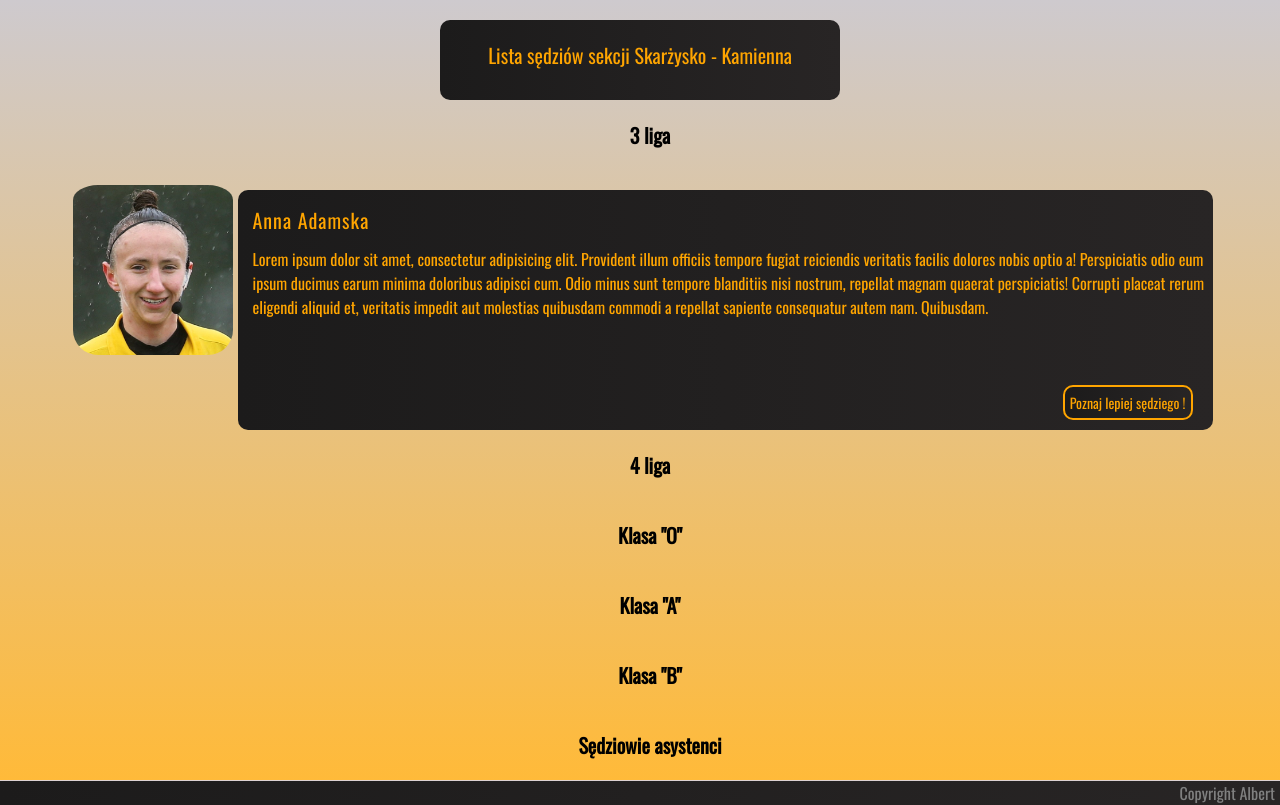
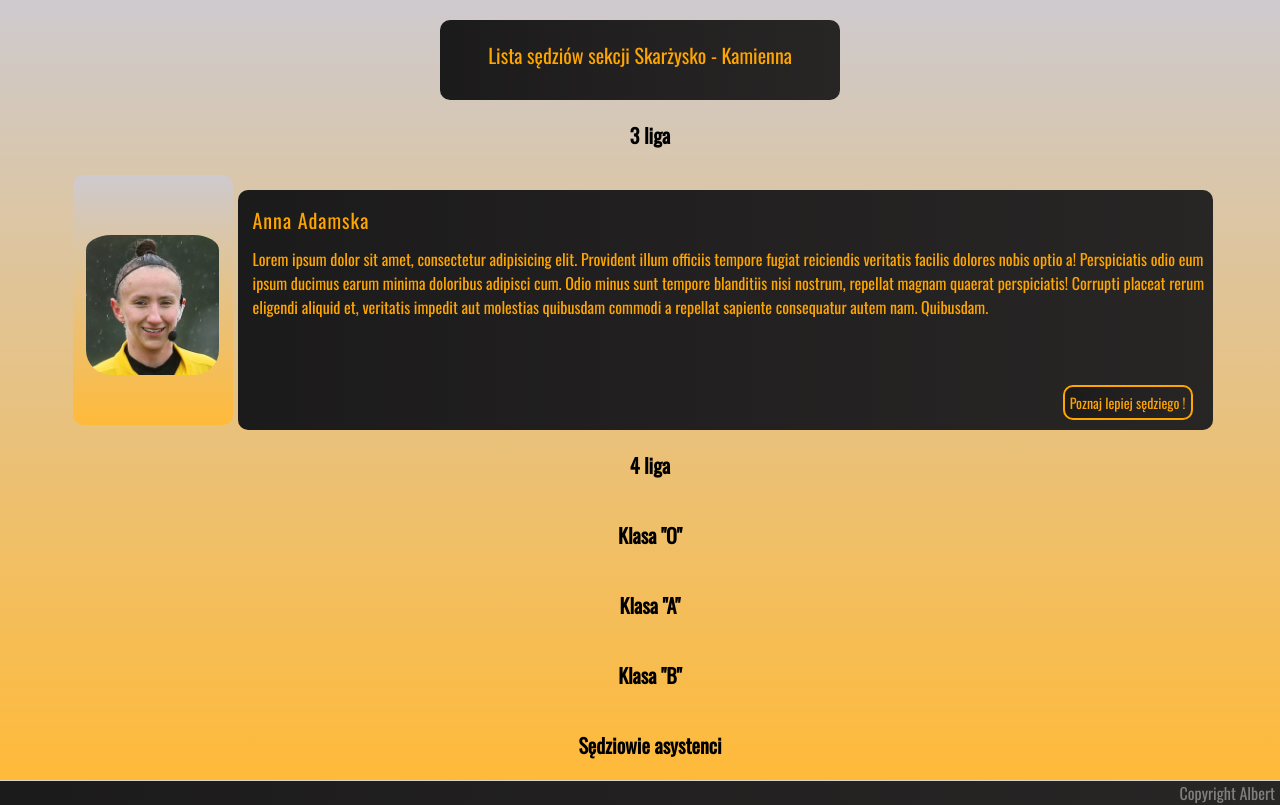
Before and after one commit to AlbertB93/SkoRefs, a PHP site: page /pages/refs.html in a window 1280 px wide, after a click on "3 liga". Shown: the part 224-1029 px from the top of the page. Run offline with PHP 8.4, Linux system fonts and the light colour scheme.

Commit message:
new views in refs.html

```diff
--- a/index.html
+++ b/index.html
@@ -23,6 +23,7 @@
             Skarżyskie Gwizdki - poznaj ich bliżej !
         </h1>
 
+
     </header>
     <nav>
         <a href="pages/news.html">Aktualności</a>
@@ -31,7 +32,6 @@
         <a href="pages/toDownload.html">Do pobrania</a>
         <a href="pages/contact.html">Kontakt</a>
     </nav>
-
 
     <main>
         <section class="section--articles">
--- a/pages/refs.html
+++ b/pages/refs.html
@@ -133,10 +133,11 @@
                 <div id="ref--person--leagueO">
                     <div class="ref--person">
                         <div class="ref--person--image">
-                            <img src="../images/face.png" alt="FELEK" class="ref--person--image--file">
+                            <img src="../images/kasia.PNG" alt="FELEK" class="ref--person--image--file">
+                            <p>Katarzyna Chrzanowska </p>
                         </div>
                         <div class="ref--person--description">
-                            <p>Katarzyna Chrzanowska </p>
+
                             <p>Jakiś tam tekst tytum pyrtum</p>
                         </div>
                     </div>
@@ -163,7 +164,7 @@
                             <img src="../images/face.png" alt="FELEK" class="ref--person--image--file">
                         </div>
                         <div class="ref--person--description">
-                            <p>Eryk Kiliszek </p>
+                            <p>Karol Purtak </p>
                             <p>Jakiś tam tekst tytum pyrtum</p>
                         </div>
                     </div>
--- a/style.css
+++ b/style.css
@@ -72,8 +72,8 @@ nav {
     display: flex;
     justify-content: right;
 /*     position: fixed;
-    bottom: 485px;
-    left: 900px; */
+    bottom: 600px;
+    left: 1050px; */
     font-size: 20px;
     height: 8vh;
     padding: 1rem 0.5 rem;
@@ -219,6 +219,7 @@ footer {
 
 
 .ref--person {
+
     border-radius: 10px;
     background: linear-gradient(to right, rgb(28, 27, 27), rgb(40, 37, 37));
     display: flex;
@@ -229,25 +230,22 @@ footer {
 }
 
 .ref--person--image {
-    /*  border: solid 2px green; */
+/*     border: solid 2px green; */
+    border-radius: 10px;
+    background: linear-gradient(to bottom, rgb(206, 202, 206), rgb(255, 186, 57));
     max-width: 160px;
-    max-height: 180px;
+    max-height: 300px;
     margin: 5px;
     display: flex;
+    flex-direction: column;
     justify-content: center;
+    align-items: center;
     width: 15vw;
-}
-
-.ref--person--image--file {
-    border-radius: 25px;
-    text-align: center;
-    max-height: 180px;
-    max-width: 160px;
-    padding-top: 10px;
+    color: black;
 }
 
 .ref--person--description {
-    color: var(--color-main);
+    color: orange;
     font-size: 20px;
     height: 30vh;
     padding-top: 10px;
@@ -256,6 +254,15 @@ footer {
     position: relative;
     margin-left: 15px;
 }
+
+.ref--person--image--file {
+    border-radius: 25px;
+    max-height: 150px;
+    max-width: 15   0px;
+    padding-top: 10px;
+}
+
+
 
 .ref--person--description--name {
     color: orange;
```
Also changed, not shown: pomysły/widok krótkiego opisu sędziego.PNG (added).
